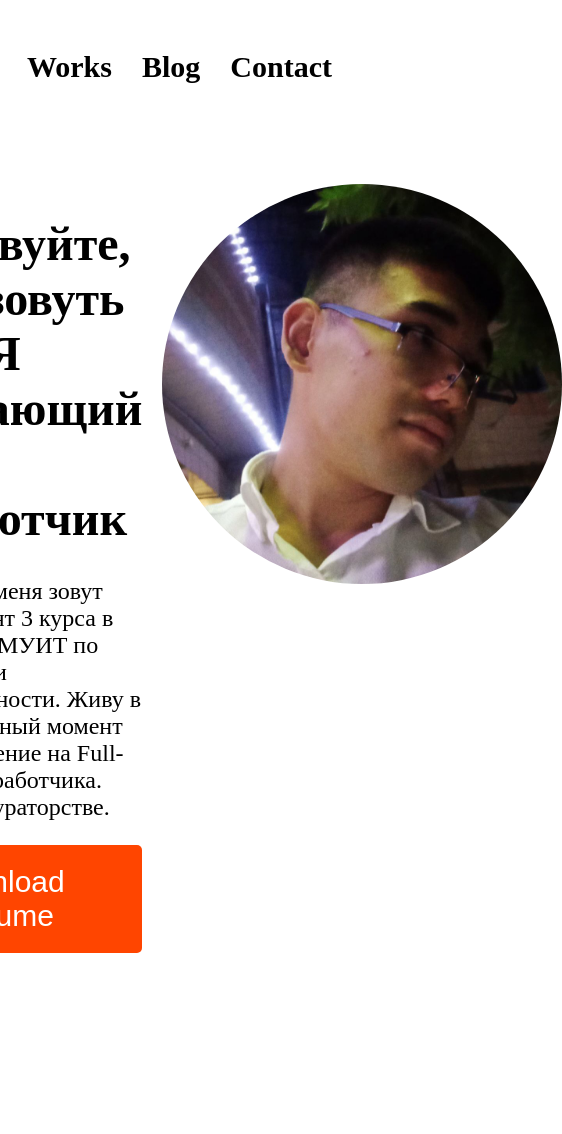
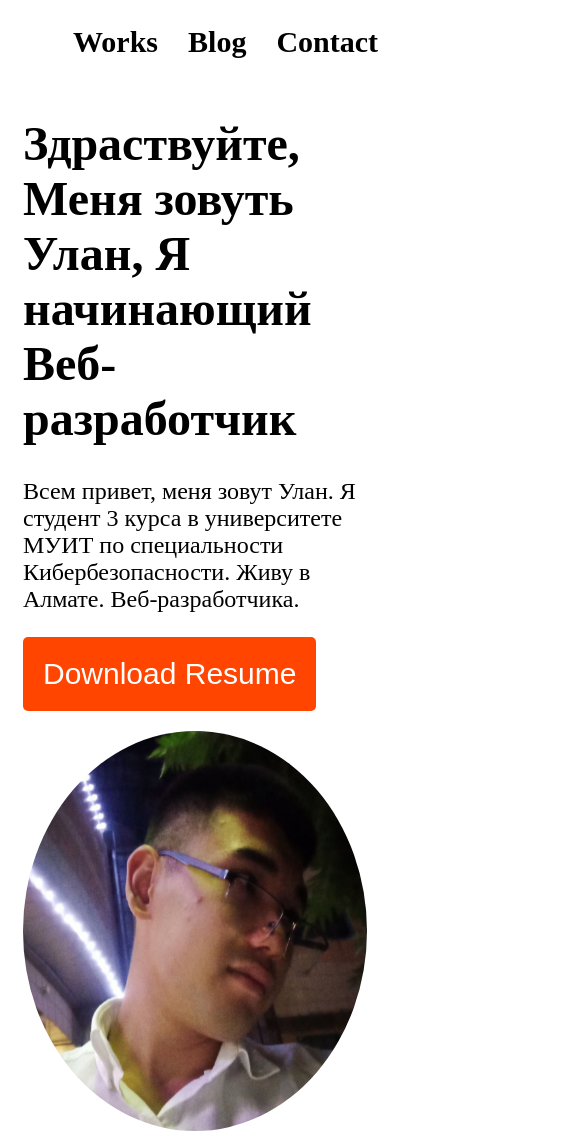
Before and after one commit to Ulan-Ho/Ulan-Ho.github.io, a plain HTML site: page index.html in a window 390 px wide. Shown: the whole page, 562 px wide, since content can reach past the window. Before the commit the page ends 1053 px from the top, so only its background shows below. Drawn offline with Linux system fonts and the light colour scheme.

Commit message:
Изменил описание и добавил медиа запрос

```diff
--- a/index.html
+++ b/index.html
@@ -14,12 +14,12 @@
     </ul>
 
     <div class="info">
-        <div>
+        <div id="nice">
             <h1>Здраствуйте, Меня зовуть Улан, Я начинающий Веб-разработчик</h1>
-            <p>Всем привет, меня зовут Улан. Я студент 3
+            <p>
+                Всем привет, меня зовут Улан. Я студент 3
                 курса в университете МУИТ по специальности Кибербезопасности.  Живу в Алмате.
-                В данный момент прохожу обучение на Full-Stack
-                Веб-разработчика. Есть опыт в кураторстве.
+                Веб-разработчика.
             </p>
             <button class="bt">Download Resume</button>
         </div>
--- a/style.css
+++ b/style.css
@@ -41,3 +41,20 @@ a{
     background-position: center;
     height: 400px;
 }
+
+@media (max-width: 460px) {
+    .menu {
+        display: flex;
+        justify-content: space-around;
+        margin: 25px;
+    }
+
+    .info {
+        display: flex;
+        flex-direction: column;
+        gap: 20px;
+        margin: 15px;
+    }
+
+
+}
```
